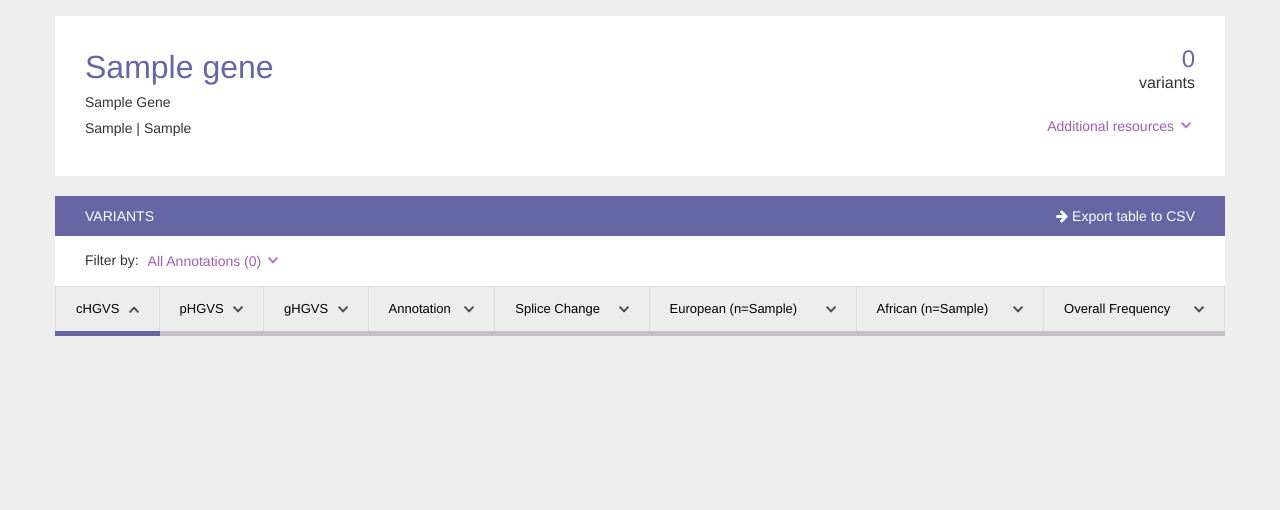
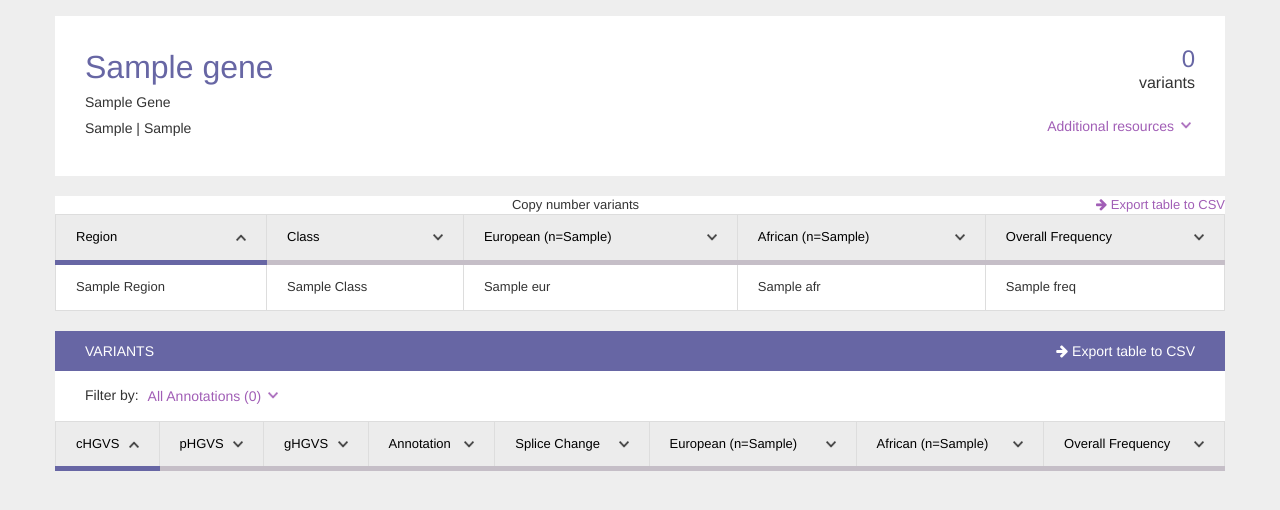
Before and after one commit to konradjk/exac_browser, a Flask app: template templates/gene.html in a window 1280 px wide. Shown: the part 140-650 px from the top of the page. Run offline with Flask 2, Linux system fonts and the light colour scheme; the template is opened without the code that fills it: most values are stand-ins (such as "Sample title", 1, 10 or a date in 2020); lists and menus that the app fills with data are empty; some libraries are stand-ins or nearby versions; some web fonts are replaced.

Commit message:
add CNVs!

```diff
--- a/exac.py
+++ b/exac.py
@@ -397,6 +397,19 @@ def load_cnv_models():
 
     print 'Done loading CNVs. Took %s seconds' % int(time.time() - start_time)
 
+
+def load_cnv_tsv():
+    db = get_db()
+    db.cnvs.drop()
+    print 'Dropped db.cnvs.'
+
+    with open(app.config['CNV_FILE']) as cnv_tsv_file:
+        for cnv in get_cnvs_from_tsv(cnv_tsv_file):
+            db.cnvs.insert(cnv, w=0)
+
+    print 'Done loading CNVs.'
+
+
 def drop_cnv_genes():
     db = get_db()
     start_time = time.time()
@@ -791,8 +804,8 @@ def get_gene_page_content(gene_id):
             transcript_id = gene['canonical_transcript']
             transcript = lookups.get_transcript(db, transcript_id)
             variants_in_transcript = lookups.get_variants_in_transcript(db, transcript_id)
-            cnvs_in_transcript = lookups.get_exons_cnvs(db, transcript_id)
-            cnvs_per_gene = lookups.get_cnvs(db, gene_id)
+            # cnvs_in_transcript = lookups.get_exons_cnvs(db, transcript_id)
+            cnvs = lookups.get_cnvs(db, gene['gene_name'])
             coverage_stats = lookups.get_coverage_for_transcript(db, transcript['xstart'] - EXON_PADDING, transcript['xstop'] + EXON_PADDING)
             add_transcript_coordinate_to_variants(db, variants_in_transcript, transcript_id)
             constraint_info = lookups.get_constraint_for_transcript(db, transcript_id)
@@ -805,8 +818,8 @@ def get_gene_page_content(gene_id):
                 variants_in_transcript=variants_in_transcript,
                 transcripts_in_gene=transcripts_in_gene,
                 coverage_stats=coverage_stats,
-                cnvs = cnvs_in_transcript,
-                cnvgenes = cnvs_per_gene,
+                cnvs = cnvs,
+                cnvgenes = [],
                 constraint=constraint_info,
                 total_num=uw_total_num(gene),
                 pop_num=uw_pop_num(gene),
--- a/lookups.py
+++ b/lookups.py
@@ -140,10 +140,10 @@ def get_constraint_for_transcript(db, transcript):
 
 
 def get_exons_cnvs(db, transcript_name):
-   return list(db.cnvs.find({'transcript': transcript_name}, fields={'_id': False}))
+    return list(db.cnvs.find({'transcript': transcript_name}, fields={'_id': False}))
 
 def get_cnvs(db, gene_name):
-   return list(db.cnvgenes.find({'gene': gene_name}, fields={'_id': False}))
+    return list(db.cnvs.find({'gene_name': gene_name}, fields={'_id': False}))
 
 
 def get_awesomebar_suggestions(g, query):
--- a/manage.py
+++ b/manage.py
@@ -53,6 +53,11 @@ def load_cnv_models():
 
 
 @manager.command
+def load_cnv_tsv():
+    exac.load_cnv_tsv()
+
+
+@manager.command
 def load_cnv_genes():
     exac.load_cnv_genes()
 
--- a/parsing.py
+++ b/parsing.py
@@ -3,6 +3,7 @@ Utils for reading flat files that are loaded into database
 """
 import copy
 import csv
+import decimal
 import re
 import traceback
 
@@ -640,6 +641,24 @@ def get_cnvs_per_gene(cnv_gene_file):
         yield cnv_gene
 
 
+def get_cnvs_from_tsv(cnv_tsv_file):
+    """
+    Parse UW WHI CNV tsv file;
+    Returns iter of gene dicts
+    """
+    decimal.getcontext().prec = 4
+    numeric = {'EUR', 'AFR', 'Grand Total'}
+
+    for line in csv.DictReader(cnv_tsv_file, dialect='excel-tab'):
+        # normalize blank to 0
+        line = {k: (0 if not v and k in numeric else v) for k, v in line.items()}
+        total_num = ALLELE_NUM_RECQL if line['Gene'] == 'RECQL' else ALLELE_NUM
+        yield {
+            'gene_name': line['Gene'],
+            'uw': line,
+            'freq': str(decimal.Decimal(line['Grand Total']) /
+                        decimal.Decimal(total_num)),
+        }
 
 
 def get_dbnsfp_info(dbnsfp_file):
--- a/static/style.css
+++ b/static/style.css
@@ -203,11 +203,7 @@ a, a:hover, .dropdown-toggle {
     padding-right: 0;
 }
 
-#genes * {
-    text-align: left;
-}
-
-#about-intro *, #home-text, #genes h1, #logos, .banner {
+#about-intro *, #home-text, #logos, .banner {
     text-align: center;
 }
 
@@ -220,17 +216,11 @@ a, a:hover, .dropdown-toggle {
     margin-bottom: 60px;
 }
 
-#genes table {
-    border-collapse: separate;
-    border-spacing: 10px;
-    font-style: italic;
-}
-
 h1 {
-	font-size: 32px;
-	line-height: 1.3;
-	font-weight: 500;
-  color: #6766A4;
+    font-size: 32px;
+    line-height: 1.3;
+    font-weight: 500;
+    color: #6766A4;
 }
 
 h2 {
@@ -372,18 +362,18 @@ table .caption a {
 }
 
 @media (max-width: 768px) {
-    #variant_table {
+    .gene-table {
         table-layout: fixed;
     }
 }
 
-#variant_table td {
+.gene-table td {
     min-width: 40px;
     max-width: 190px;
     overflow: hidden; /* don't allow hoz scroll on cells */
 }
 
-#variant_table {
+.gene-table {
     margin-top: 0;
 }
 
@@ -391,11 +381,11 @@ table .caption a {
     cursor: pointer;
 }
 
-#variant_table tr a {
+.gene-table tr a {
     color: #333;
 }
 
-#variant_table tr a:hover {
+.gene-table tr a:hover {
     text-decoration: none;
 }
 
@@ -448,7 +438,7 @@ table .caption a {
   margin: 15px -10px 0 0;
 }
 
-#frequency_table_container {
+#frequency_table_container, #cnv_table_container {
     padding: 0;
 }
 
--- a/templates/gene.html
+++ b/templates/gene.html
@@ -67,6 +67,7 @@
                           <h5>NM_001005735 | ENST00000382580</h5>
                       {% endif %}
 #}
+                      {% if not cnvs %} No copy number variants {% endif %}
                     </div>
                 {% endif %}
             </div>
@@ -139,6 +140,49 @@
         </div>
         {% endif %}
 
+        <!-- CNV table -->
+        <div class="row {% if not cnvs %} hidden {% endif %}">
+        <div id="cnv_table_container" class="col-md-12">
+        <table id="cnv_table" class="tablesorter table table-striped table-bordered table-hover gene-table">
+            <caption>
+              Copy number variants
+              <a id="export_cnvs_to_csv" class="pull-right" href="">
+                  <i class="fa fa-arrow-right fa-20px"></i> Export table to CSV
+              </a>
+            </caption>
+            <thead>
+                <tr>
+                    <th>Region</th>
+                    <th>Class</th>
+                    <th class="hidden omit_csv">Breakpoints</th>
+                    <th title="European American">European (n={{ pop_num['European American'] }})</th>
+                    <th title="African American">African (n={{ pop_num['African American'] }})</th>
+                    <th>Overall Frequency</th>
+                </tr>
+            </thead>
+            <tbody>
+                {% for cnv in cnvs %}
+                    <tr>
+                        <td class="capitalize">{{ cnv.uw.Region }}</td>
+                        <td class="capitalize">{{ cnv.uw.Class }}</td>
+                        <td class="hidden omit_csv">{{ cnv.uw.Breakpoints }}</th>
+                        <td>{{ cnv.uw.EUR }}</td>
+                        <td>{{ cnv.uw.AFR }}</td>
+                        <td>{{ cnv.freq }}</td>
+                    </tr>
+                {% endfor %}
+            </tbody>
+        </table>
+        </div>
+        </div>
+
+        <script>
+        $("#cnv_table").tablesorter({
+            sortList: [[0,0]],
+            widgets: ["stickyHeaders"]
+        });
+        </script>
+
         {% with plot_id = gene.gene_name %}
         {% include 'transcript_display.html' %}
         {% endwith %}
--- a/templates/transcript_display.html
+++ b/templates/transcript_display.html
@@ -679,7 +679,7 @@ $(document).ready(function() {
 {#    $("#coverage_plot_download").on('click', function() {# }
 {#        window.location.href = set_plot_image('gene_plot_container', 0);# }
 {#    });# }
-{#    $("#exon_plot_download").on('click', function() {#}
+{#    $("#exon_plot_download").on('click', function() {# }
 {#        window.location.href = set_plot_image('gene_plot_container', 1);# }
 {#    });# }
     //change CNVs svg
--- a/templates/variant_table.html
+++ b/templates/variant_table.html
@@ -96,11 +96,6 @@
             widgets: ["stickyHeaders"]
         });
 
-{#                .tablesorterPager({container: $("#pager"), positionFixed: false});#}
-{#        if (window.table_variants.length <= 10) {#}
-            $('#pager').hide();
-{#        }#}
-
         function get_af_category(d) {
             if (!d.allele_freq) {
                 return [0, '0'];
@@ -168,6 +163,12 @@
             exportTableToCSV.apply(this, [$('#variant_table'), 'whi_' + output_name + '_' + timestamp + '.csv']);
         });
 
+        $("#export_cnvs_to_csv").on('click', function (event) {
+            var output_name = window.page_name === undefined ? 'export' : window.page_name;
+            var timestamp = date_format(new Date());
+            exportTableToCSV.apply(this, [$('#cnv_table'), 'whi_' + output_name + '_' + timestamp + '.csv']);
+        });
+
         $('.consequence_display_buttons').on('change click', function (event) {
             target = $(event.currentTarget);
             if (target.hasClass('disabled')) return;
--- a/templates/variant_table_template.html
+++ b/templates/variant_table_template.html
@@ -10,7 +10,7 @@
 {% endif %}
 #}
 
-<table id="variant_table" class="tablesorter table table-striped table-bordered table-hover">
+<table id="variant_table" class="tablesorter table table-striped table-bordered table-hover gene-table">
     <caption>
     <div class="caption">
         Variants
```
